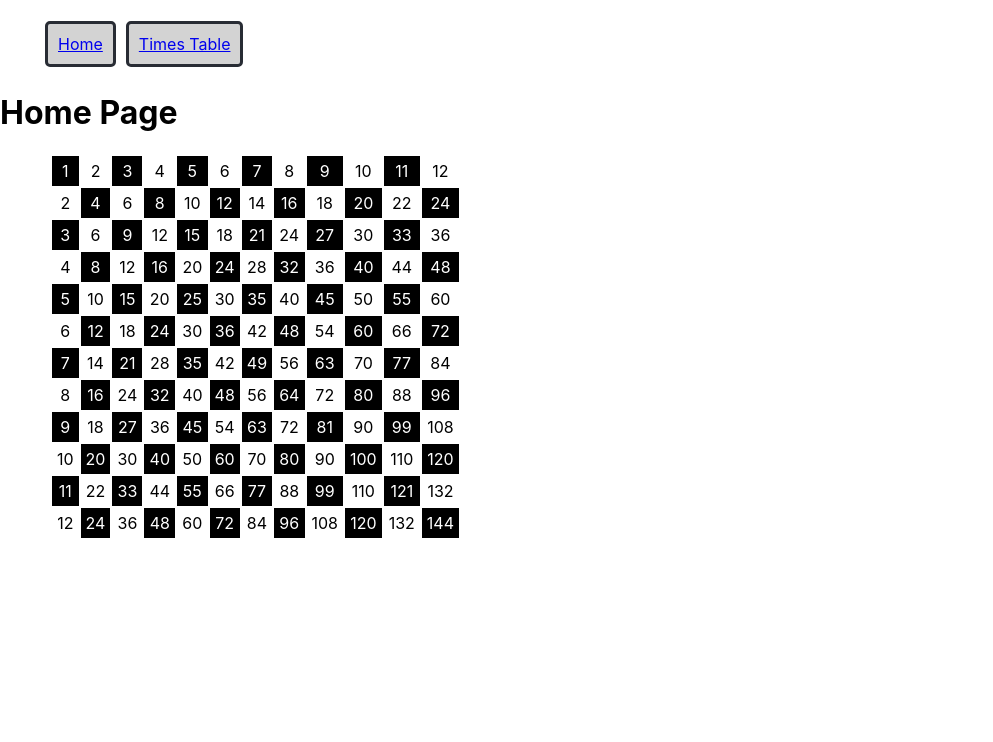
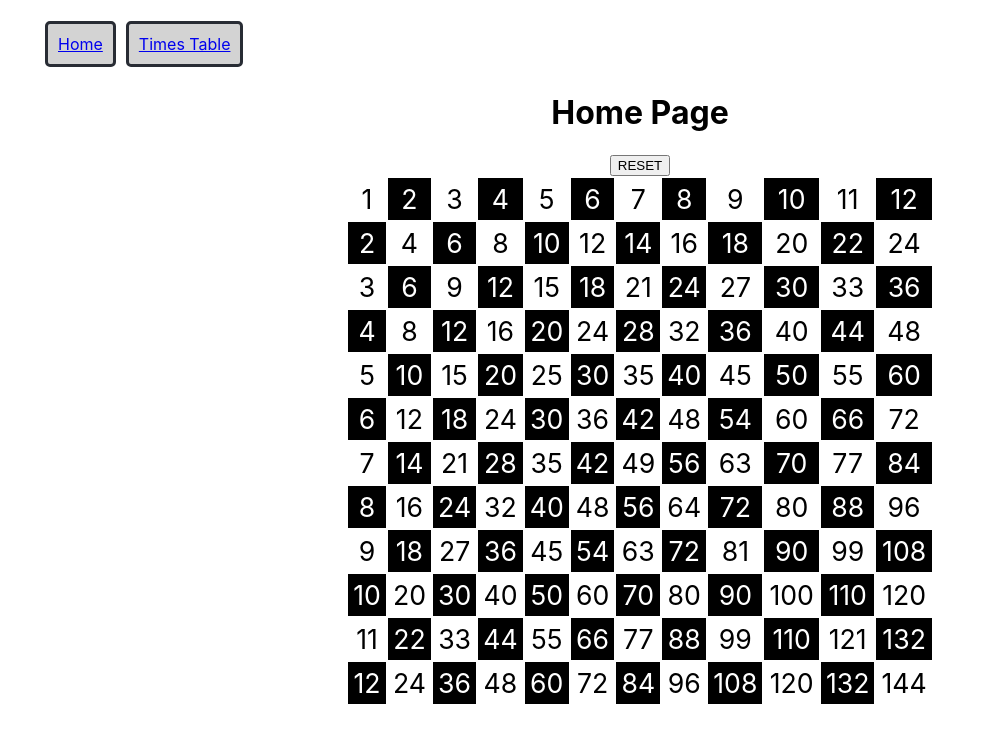
Before and after one commit to gogbuehi/star-words-v2, a React (Create React App) app: page / in a window 1280 px wide. Shown: the top 742 px of the page, without its empty margins (0-993 px from the left). Built offline with nearby package versions, Linux system fonts and the light colour scheme.

Commit message:
Adding reset to times table

```diff
--- a/src/TimesTable.tsx
+++ b/src/TimesTable.tsx
@@ -1,48 +1,78 @@
 import {CenterContent} from "./app-main/TrickyWords";
 import styled from "styled-components";
+import {useState} from "react";
 
 export const TimesTable = () => {
+  const [algorithmNum, setAlgorithmNum] = useState('100');
   const TABLE_SIZE = 12;
+  const clickOnTable = (multiplier: number, i: number) => {
+    setAlgorithmNum(`${multiplier}-${i}`);
+  }
   return (<CenterContent>
-    {generateTimesTable(TABLE_SIZE)}
+    <button onClick={() => {setAlgorithmNum('100')}}>RESET</button>
+    <br />
+    {generateTimesTable(algorithmNum, TABLE_SIZE, clickOnTable)}
   </CenterContent>)
 
 
 }
 
-const generateTimesTable = (size: number) => {
+const generateTimesTable = (algorithmNum: string, size: number, clickCallback: (multiplier: number, i: number) => void) => {
   const tableRows = [];
   for(let i = 1; i < size+1; i++) {
-    tableRows.push(generateTimesRow(size, i));
+    tableRows.push(generateTimesRow(algorithmNum, size, i, clickCallback));
   }
   return (<TableA>
     {tableRows}
   </TableA>)
 }
 
-const generateTimesRow = (size: number, multiplier: number) => {
+const generateTimesRow = (algorithmNum: string, size: number, multiplier: number, clickCallback: (multiplier: number, i: number) => void) => {
   const tableCell = [];
 
   for(let i = 1; i < (size+1); i++) {
-    tableCell.push(generateTimesCell(multiplier, i) );
+    tableCell.push(generateTimesCell(algorithmNum, multiplier, i, clickCallback) );
   }
   return (<tr key={`row-${multiplier}`}>{tableCell}</tr>);
 }
 
-const generateTimesCell = (multiplier: number, i: number) => {
-  const CellToUse = ((multiplier%2) + (i%2))%2 ? CellA : CellB;
-  return (<CellToUse key={`${multiplier}-${i}`}>
+const generateTimesCell = (algorithmNum: string, multiplier: number, i: number, clickCallback: (multiplier: number, i: number) => void) => {
+  const CellToUse = determineCellToUse(algorithmNum, multiplier, i);
+  return (<CellToUse key={`${multiplier}-${i}`}
+  onClick={() => {
+  clickCallback(multiplier, i)}
+  }
+  >
     {multiplier*i}
   </CellToUse>);
+}
+
+const determineCellToUse = (algorithmNum: string, multiplier: number, i: number) => {
+  switch(algorithmNum) {
+    case '100':
+      return ((multiplier%2) + (i%2) + 1)%2 ? CellA : CellB;
+    case '101':
+      return (multiplier%2) ? CellA : CellB;
+    case '102':
+      return (i%2) ? CellA : CellB;
+    default:
+      const [algoMultiplier, algoIString] = algorithmNum.split(/[-]/g);
+      const algoM = parseInt(algoMultiplier) || 0;
+      const algoI = parseInt(algoIString) || 0;
+      return (multiplier === algoM) || (i === algoI) ? CellB : CellA;
+  }
+
 }
 
 const TableA = styled.table`
   margin-left: 50px;
   margin-right: 50px;
+  display: inline-block;
 `;
 const CellA = styled.td`
   padding: 5px;
   text-align: center;
+  font-size: 20pt;
 `;
 
 const CellB = styled(CellA)`
--- a/src/app-main/HomePage.tsx
+++ b/src/app-main/HomePage.tsx
@@ -1,8 +1,9 @@
 import {TimesTable} from "../TimesTable";
+import {CenterContent} from "./TrickyWords";
 
 export const HomePage = () => {
-  return (<div>
+  return (<CenterContent>
     <h1>Home Page</h1>
     <TimesTable />
-  </div>)
+  </CenterContent>)
 };
```
